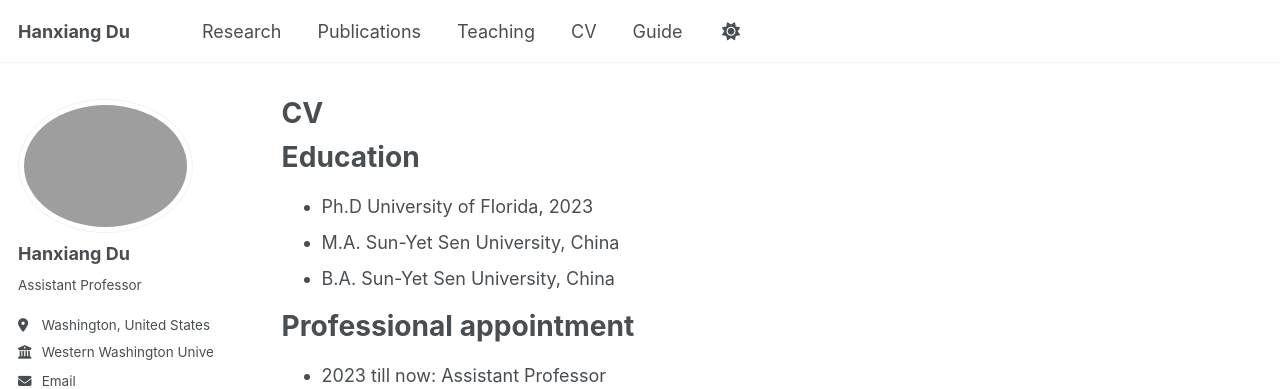
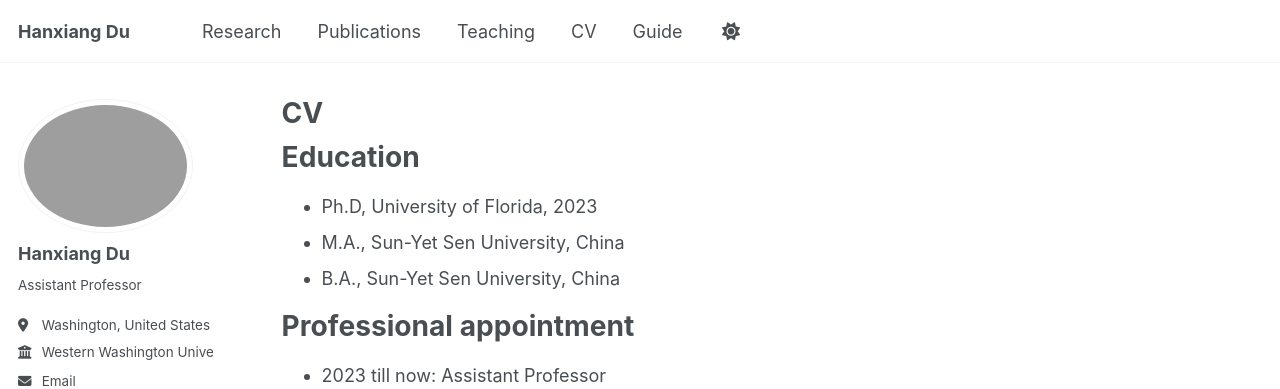
Before and after one commit to HXDU/HD.github.io, a Jekyll site: the page built from _pages/cv.md, in a window 1280 px wide. Shown: the top 389 px of the page. Built offline with Jekyll 4.4.1, drawn with Linux system fonts in a browser that asks for light colours; some web fonts are replaced; a script that is not in the unit is left out.

Commit message:
Update cv.md

```diff
--- a/_pages/cv.md
+++ b/_pages/cv.md
@@ -11,9 +11,9 @@ redirect_from:
 
 Education
 ======
-* Ph.D  University of Florida, 2023
-* M.A.  Sun-Yet Sen University, China
-* B.A.  Sun-Yet Sen University, China
+* Ph.D,  University of Florida, 2023
+* M.A.,  Sun-Yet Sen University, China
+* B.A.,  Sun-Yet Sen University, China
 
 Professional appointment
 ======
```
